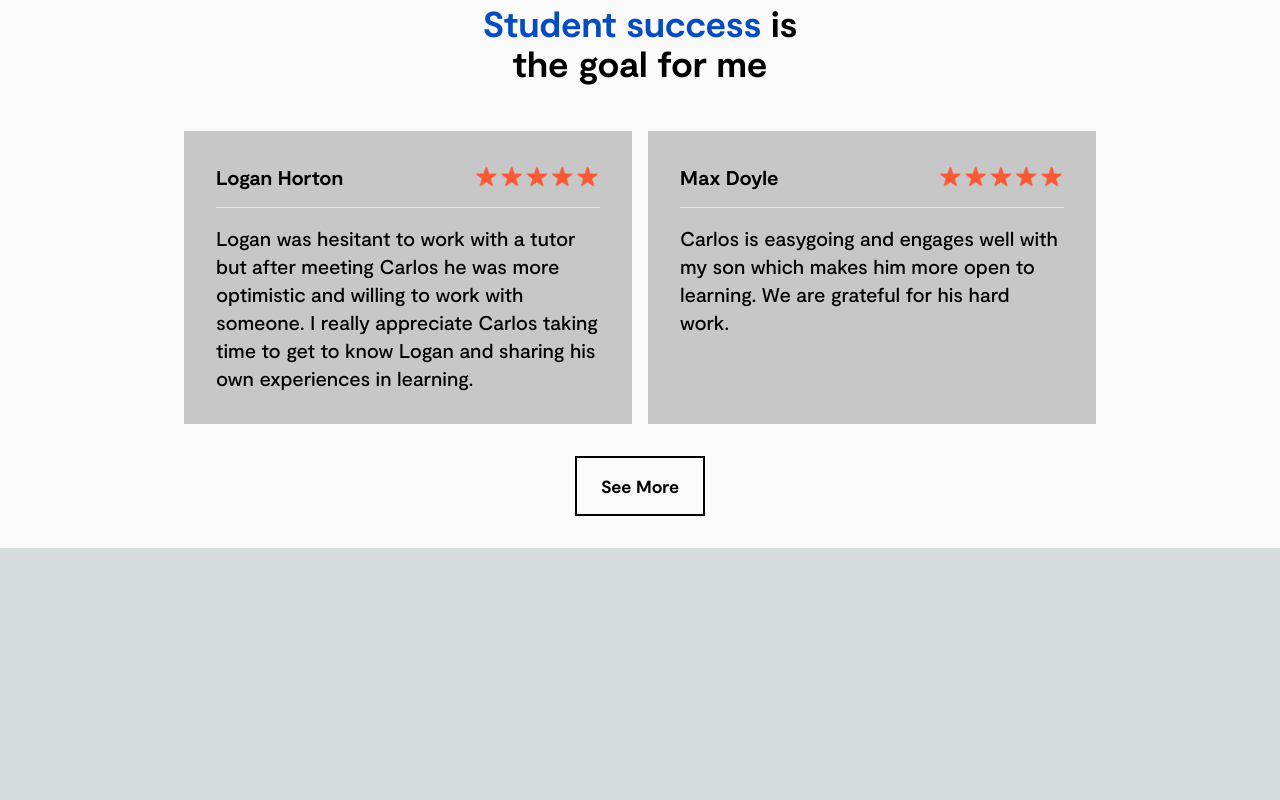
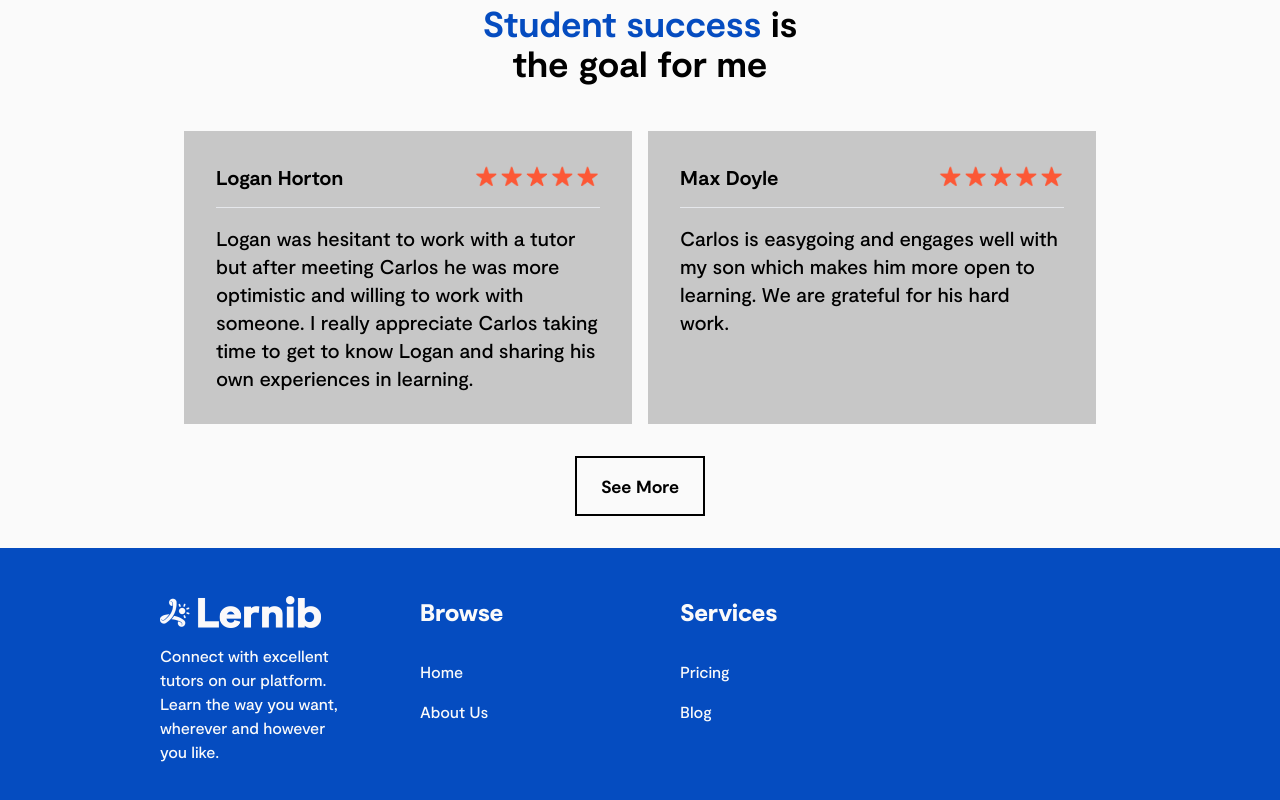
Before and after one commit to lernib/lernib-com, a Next.js app: page / in a window 1280 px wide. Shown: the part 1947-2747 px from the top of the page. Before the commit the page ends 2495 px from the top, so only its background shows below. Built offline with nearby package versions, Linux system fonts and the light colour scheme.

Commit message:
feat(app): page footer
Added page footer component

```diff
--- a/src/app/page.tsx
+++ b/src/app/page.tsx
@@ -1,6 +1,7 @@
 import Image from "next/image";
 
 import PageHeader from "@/components/PageHeader";
+import PageFooter from "@/components/PageFooter";
 import {
   filson_pro_heavy,
   moderat_black, moderat_bold
@@ -297,6 +298,7 @@ export default function Home() {
           See More
         </a>
       </div>
+      <PageFooter />
     </>
   );
 }
--- /dev/null
+++ b/src/components/PageFooter.tsx
@@ -0,0 +1,72 @@
+import Image from "next/image";
+import { REM } from "@/utils/style";
+import logo_white from "@/assets/images/logo_white.png";
+import { moderat_black } from "@/utils/font";
+
+
+const H2_CLASS = `
+    ${moderat_black.className}
+
+    text-2xl mb-4
+`;
+
+const FOOTER_DIV_CLASS = `
+    flex flex-col justify-start items-start
+    w-full self-stretch
+`;
+
+export default function PageFooter() {
+    return (
+        <footer className="
+            bg-lernib2 text-lernib1
+            h-fit min-h-40
+            p-12
+
+            gap-x-20 gap-y-20
+
+            flex flex-col justify-around items-center
+
+            md:w-full md:flex-row
+            md:pt-12 md:px-40 md:pb-24
+        ">
+            <div className={FOOTER_DIV_CLASS}>
+                <Image
+                    src={logo_white}
+                    alt="logo"
+                    height={REM * 2}
+                    width={REM * 2 * (logo_white.width / logo_white.height)}
+                />
+                <p className="mt-4">
+                    Connect with excellent tutors on our
+                    platform. Learn the way you want, wherever
+                    and however you like.
+                </p>
+            </div>
+            <div className={`
+                ${FOOTER_DIV_CLASS}
+
+                gap-y-4
+            `}>
+                <h2 className={H2_CLASS}>
+                    Browse
+                </h2>
+                <a href="/">Home</a>
+                <a href="/about">About Us</a>
+            </div>
+            <div className={`
+                ${FOOTER_DIV_CLASS}
+
+                gap-y-4
+            `}>
+                <h2 className={H2_CLASS}>Services</h2>
+                <a href="/pricing">Pricing</a>
+                <a href="/blog">Blog</a>
+            </div>
+            <div className={`
+                ${FOOTER_DIV_CLASS}
+
+                gap-y-4
+            `} />
+        </footer>
+    )
+}
```
